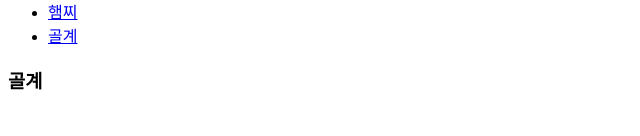
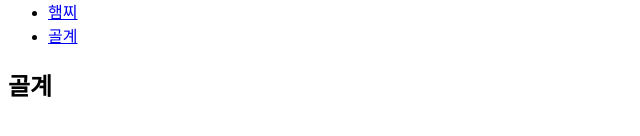
Before and after one commit to dusdhr5701/index, a plain HTML site: page 6.html in a window 1280 px wide. Shown: the part 202-338 px from the top of the page, 0-640 px from the left. Drawn offline with Linux system fonts and the light colour scheme.

Commit message:
Update 6.html

```diff
--- a/6.html
+++ b/6.html
@@ -13,6 +13,6 @@
     <ul><li><a href="4.html">호감</a></li>
         <li><a href="5.html">햄찌</a></li>
         <li><a href="6.html">골계</a></li></ul>
-<h3>골계</h3>
+<h2>골계</h2>
     </body>
 </html>
```
